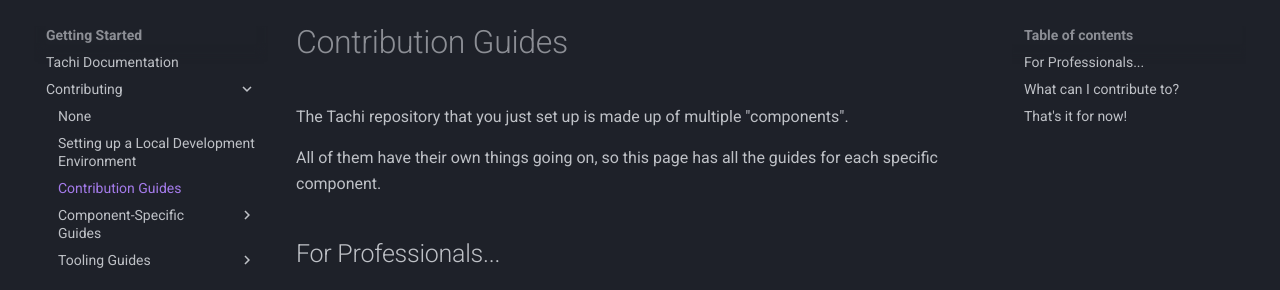
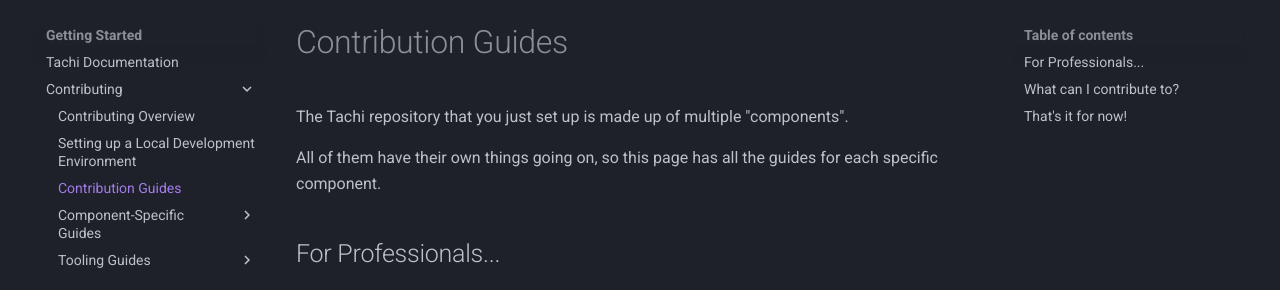
Before and after one commit to zkrising/Tachi, an MkDocs documentation site: the page built from docs/docs/contributing/components.md, in a window 1280 px wide. Shown: the part 124-414 px from the top of the page. Built offline with MkDocs 1.6.1 and Material for MkDocs 9.7.7, drawn with Linux system fonts in a browser that asks for light colours; some of the changed lines change nothing that is shown.

Commit message:
fix: whoops

```diff
--- a/docs/mkdocs.yml
+++ b/docs/mkdocs.yml
@@ -26,7 +26,7 @@
   - Getting Started:
       - "index.md"
       - Contributing:
-          - "contributing"
+          - "contributing/index.md"
           - "contributing/setup.md"
           - "contributing/components.md"
           - Component-Specific Guides:
```
